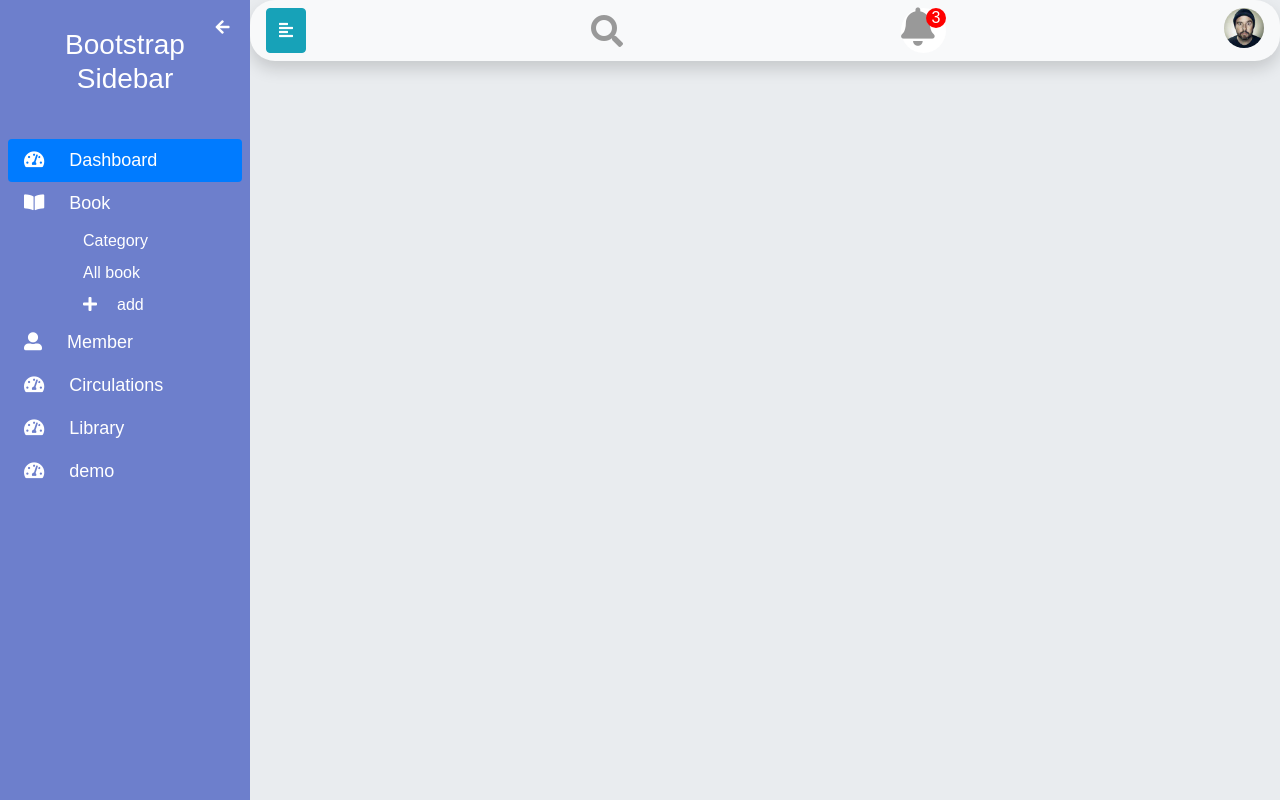
After one commit to Diwakar-Gupta/obaka, a Django app: template LMS/templates/Student/sidebar.html in a window 1280 px wide, after a click on "Book". The commit adds this page. Run offline with Django 3.2, Linux system fonts and the light colour scheme; the template is opened without the code that fills it, so the values that code supplies are empty; parts of the project's set-up code (start-up, migrations or seed data) failed here and were passed over; some libraries are stand-ins or nearby versions.

Commit message:
student html

```diff
--- /dev/null
+++ b/LMS/templates/Student/sidebar.html
@@ -0,0 +1,55 @@
+{% extends 'frame.html' %}
+{% load static %}
+
+{% block sidebar %}
+			<div class="sidebar-header">
+				<h3>Bootstrap Sidebar</h3>
+			</div>
+
+			<ul class="nav nav-pills flex-column pt-3">
+				<li class="nav-item ">
+				  <a class="nav-link active" href="/"><i class="fas fa-tachometer-alt"></i>
+					<span>Dashboard</span></a>
+				</li>
+				<li class="nav-item ">
+					<a class="nav-link " data-toggle="collapse" data-target="#bookSubmenu"><i
+					  class="fas fa-book-open"></i>
+				  <span>Book</span></a>
+					<div id="bookSubmenu" class="collapse">
+						<a class="dropdown-item" href="#">Category</a>
+						<a class="dropdown-item" target="_blank" href="{% url 'books' %}">All book</a>
+						<a class="dropdown-item" href="{% url 'book-add' %}"><i class="fas fa-plus"></i>add</a>
+					</div>
+				  </li>
+				  <li class="nav-item ">
+					<a class="nav-link " data-toggle="collapse" data-target="#memberSubmenu"><i
+						class="fas fa-user-alt"></i>
+					<span>Member</span></a>
+					<div id="memberSubmenu" class="collapse">
+						<a class="dropdown-item" href="#">Category</a>
+						<a class="dropdown-item" target="_blank" href="{% url 'member' %}">All Member</a>
+						<a class="dropdown-item" href="{% url 'member-add' %}"><i class="fas fa-plus"></i>add</a>
+					</div>
+				  </li>
+				  <li class="nav-item">
+					<a class="nav-link" href="{% url 'circulation' %}"><i class="fas fa-tachometer-alt"></i>
+					  <span>Circulations</span></a>
+				  </li>
+                  <li class="nav-item">
+					<a class="nav-link" href="{% url 'library' %}"><i class="fas fa-tachometer-alt"></i>
+					  <span>Library</span></a>
+                  </li>
+                  <li class="nav-item">
+					<a class="nav-link" href="{% url 'demo' %}"><i class="fas fa-tachometer-alt"></i>
+					  <span>demo</span></a>
+				  </li>
+			  </ul>
+
+
+		{% endblock %}
+
+                {% block content %}
+
+
+
+                {% endblock %}
--- a/LMS/templates/bookform.html
+++ b/LMS/templates/bookform.html
@@ -1,4 +1,4 @@
-{% extends 'base.html' %}
+{% extends 'sidebar.html' %}
 
 {% block content %}
         {% if success %}
--- a/LMS/templates/circulation.html
+++ b/LMS/templates/circulation.html
@@ -1,4 +1,4 @@
-{% extends 'base.html' %}
+{% extends 'sidebar.html' %}
 
 {% block content %}
 
--- a/LMS/templates/formLoop.html
+++ b/LMS/templates/formLoop.html
@@ -1,4 +1,4 @@
-{% extends 'base.html' %}
+{% extends 'sidebar.html' %}
 
 {% block content %}
 
--- a/LMS/templates/index.html
+++ b/LMS/templates/index.html
@@ -1,4 +1,4 @@
-{% extends 'base.html' %}
+{% extends 'sidebar.html' %}
 
 {% block content %}
 
--- a/LMS/templates/issue.html
+++ b/LMS/templates/issue.html
@@ -1,4 +1,4 @@
-{% extends 'base.html' %}
+{% extends 'sidebar.html' %}
 
 {% block content %}
 
--- a/LMS/templates/library.html
+++ b/LMS/templates/library.html
@@ -1,4 +1,4 @@
-{% extends 'base.html' %}
+{% extends 'sidebar.html' %}
 
 {% block content %}
 
--- a/LMS/templates/memberForm.html
+++ b/LMS/templates/memberForm.html
@@ -1,4 +1,4 @@
-{% extends 'base.html' %}
+{% extends 'sidebar.html' %}
 
 {% block content %}
 
--- a/LMS/templates/notifiedDealyed.html
+++ b/LMS/templates/notifiedDealyed.html
@@ -1,4 +1,4 @@
-{% extends 'base.html' %}
+{% extends 'sidebar.html' %}
 
 {% block content %}
 
--- a/LMS/templates/renew.html
+++ b/LMS/templates/renew.html
@@ -1,4 +1,4 @@
-{% extends 'base.html' %}
+{% extends 'sidebar.html' %}
 
 {% block content %}
 {% if error %}
--- a/LMS/templates/report.html
+++ b/LMS/templates/report.html
@@ -1,4 +1,4 @@
-{% extends 'base.html' %}
+{% extends 'sidebar.html' %}
 
 {% block content %}
 
--- a/LMS/templates/return.html
+++ b/LMS/templates/return.html
@@ -1,4 +1,4 @@
-{% extends 'base.html' %}
+{% extends 'sidebar.html' %}
 
 {% block content %}
 
--- a/LMS/templates/base.html
+++ b/LMS/templates/sidebar.html
@@ -27,7 +27,7 @@
 					<span>Member</span></a>
 					<div id="memberSubmenu" class="collapse">
 						<a class="dropdown-item" href="#">Category</a>
-						<a class="dropdown-item" href="{% url 'member' %}">All Member</a>
+						<a class="dropdown-item" target="_blank" href="{% url 'member' %}">All Member</a>
 						<a class="dropdown-item" href="{% url 'member-add' %}"><i class="fas fa-plus"></i>add</a>
 					</div>
 				  </li>
--- a/LMS/templates/table.html
+++ b/LMS/templates/table.html
@@ -1,4 +1,4 @@
-{% extends 'base.html' %}
+{% extends 'sidebar.html' %}
 
 {% block content %}
                 <input onkeyup="searchTable()" data-target="#data" type="text" class="form-control searchTable" style="width:100%"
```
Also changed, not shown: LMS/templates/Student/frame.html (added, +133 -0 lines).
